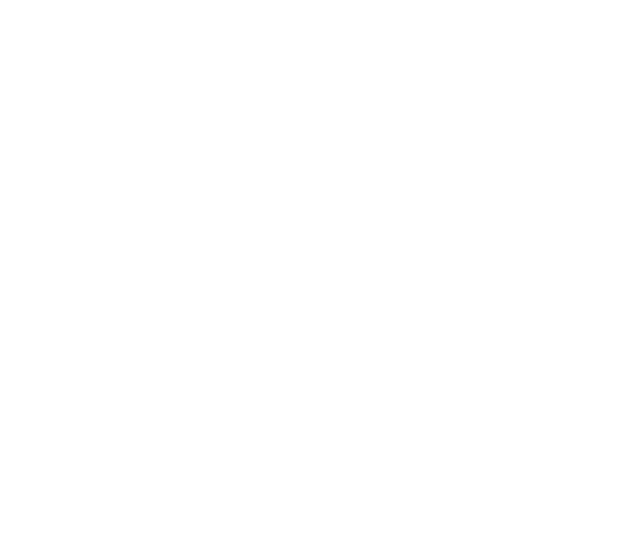
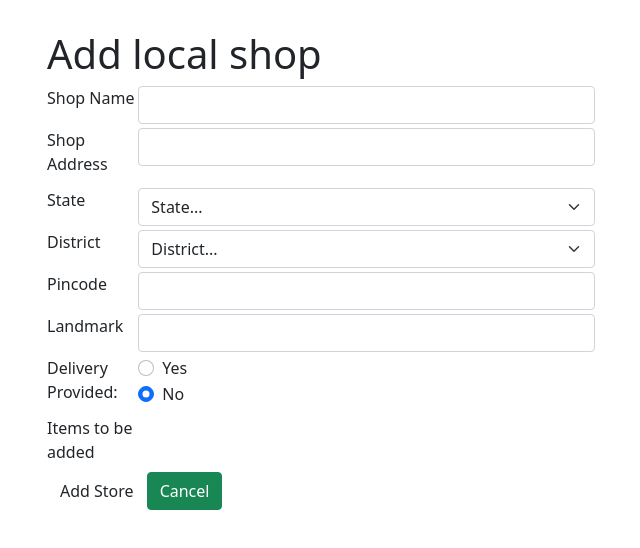
Before and after one commit to builtindoon/instalocalmart, a React (Create React App) app in the folder frontend/: page /localshop in a window 1280 px wide. Shown: the top 548 px of the page, without its empty margins (319-959 px from the left). Built offline with nearby package versions, Linux system fonts and the light colour scheme.

Commit message:
adding Addlocalshop

```diff
--- /dev/null
+++ b/frontend/src/Addlocalshop.js
@@ -0,0 +1,157 @@
+import React, { Component } from "react";
+  import "bootstrap/dist/css/bootstrap.min.css";
+  import Form from "react-bootstrap/Form";
+  import Button from "react-bootstrap/Button";
+  import { FormCheck, FormLabel } from "react-bootstrap";
+  function handleOnChange(value) {}
+  class Addlocalshop extends React.Component {
+
+	emptyItem = {
+        shopName: '',
+        shopAddress: '',
+        state:'',
+        district:'',
+        pincode:'',
+        landmark:'',
+        deliveryProvided:false
+    };
+
+    constructor(props) {
+      super(props);
+      this.state = { item: this.emptyItem };
+      this.handleChange = this.handleChange.bind(this);
+      this.handleShopName = this.handleShopName.bind(this);
+      this.handleSubmit = this.handleSubmit.bind(this);
+    }
+
+    handleChange(event) {
+        const target = event.target;
+        const value = target.value;
+        const name = target.name;
+        let item = {...this.state.item};
+        item[name] = value;
+        this.setState({item});
+    }
+
+    async handleSubmit(event) {
+        event.preventDefault();
+        const {item} = this.state;
+		console.log(item);
+        await fetch('/localshop' + (item.id ? '/' + item.id : ''), {
+            method: (item.id) ? 'PUT' : 'POST',
+            headers: {
+                'Accept': 'application/json',
+                'Content-Type': 'application/json'
+            },
+            body: JSON.stringify(item),
+        });
+        this.props.history.push('/localshop');
+        alert("Submitted successfully");
+    }
+
+    handleShopName(event) {
+      event.preventDefault();
+    }
+    render() {
+	const {item} = this.state;
+      return (
+        <div>
+          <div className="container" style={{ padding: "30px 10px" }}>
+            <div className="row">
+              <div className="col-md-3"></div>
+              <div className="col-md-6">
+                <h1>Add local shop </h1>
+
+                <Form className="form-horizontal" onSubmit={this.handleSubmit} >
+                  <Form.Group className="mb-1"   style={{ display: "flex" }} >
+                    <Form.Label className="control-label col-sm-2">Shop Name</Form.Label>
+                    <div className="col-sm-10">
+                    <Form.Control type="text" name="shopName" id="shopName" value={item.shopName || ''} onChange={this.handleChange} autoComplete="shopName" />
+                    </div>
+                  </Form.Group>
+                  <Form.Group className="mb-1"   style={{ display: "flex" }} >
+                    <Form.Label className="control-label col-sm-2">Shop Address</Form.Label>
+                    <div className="col-sm-10">
+                    <Form.Control type="text" name="shopAddress" id="shopAddress" value={item.shopAddress || ''} onChange={this.handleChange} autoComplete="shopAddress" />
+                    </div>
+                  </Form.Group>
+                  <Form.Group className="mb-1"   style={{ display: "flex" }} >
+                    <Form.Label className="control-label col-sm-2">State</Form.Label>
+                    <div className="col-sm-10">
+                    <Form.Select name="state" id="state" defaultValue={item.state || ''} onChange={this.handleChange} >
+                      <option>State...</option>
+                      <option value="delhi">Delhi</option>
+                      <option value="pune">Pune</option>
+                      <option value="mumbai">Mumbai</option>
+                      <option value="bengaluru">Bengaluru</option>
+                    </Form.Select>
+                    </div>
+                  </Form.Group>
+                  <Form.Group className="mb-1"   style={{ display: "flex" }} >
+                    <Form.Label className="control-label col-sm-2">District</Form.Label>
+                    <div className="col-sm-10">
+                    <Form.Select name="district" id="district" defaultValue={item.district || ''} onChange={this.handleChange} >
+                      <option>District...</option>
+                      <option value="bihar">Bihar</option>
+                      <option value="dehradun">Dehradun</option>
+                      <option value="lucknow">Lucknow</option>
+                    </Form.Select>
+                    </div>
+                  </Form.Group>
+                  <Form.Group className="mb-1"   style={{ display: "flex" }} >
+                    <Form.Label className="control-label col-sm-2">Pincode</Form.Label>
+                    <div className="col-sm-10">
+                    <Form.Control type="text" name="pincode" id="pincode" value={item.pincode || ''} onChange={this.handleChange} autoComplete="pincode" />
+                    </div>
+                  </Form.Group>
+
+                  <Form.Group className="mb-1"   style={{ display: "flex" }} >
+                    <Form.Label className="control-label col-sm-2">Landmark</Form.Label>
+                    <div className="col-sm-10">
+                    <Form.Control type="text" name="landmark" id="landmark" value={item.landmark || ''} onChange={this.handleChange} autoComplete="landmark" />
+                    </div>
+                  </Form.Group>
+
+                  <>
+                  <Form.Group className="mb-1"   style={{ display: "flex" }} >
+                      <Form.Label className="control-label col-sm-2">Delivery Provided:</Form.Label>
+                      <div className="col-sm-10">
+                      <Form.Check
+                        type="radio"
+                        name="deliveryProvided"
+                        id="deliveryProvided"
+                        label={`Yes`}
+                        onChange={this.handleChange}
+                       checked={item.deliveryProvided}
+                      />
+                      <Form.Check
+                        type="radio"
+                        name="deliveryProvided"
+                        id="deliveryProvided"
+                        label={`No`}
+                        checked={!item.deliveryProvided}
+                        onChange={this.handleChange}
+                      />
+                      </div>
+                    </Form.Group>
+                  </>
+                  <Form.Label className="control-label col-sm-2">Items to be added</Form.Label>
+                  <br></br>
+
+                  <Button variant="none" type="submit">
+                    Add Store
+                  </Button>
+                  <Button variant="success" type="submit">
+                    Cancel
+                  </Button>
+                </Form>
+              </div>
+              <div className="col-md-3"></div>
+            </div>
+          </div>
+        </div>
+      );
+    }
+  }
+
+  export default Addlocalshop;
--- a/frontend/src/App.js
+++ b/frontend/src/App.js
@@ -7,6 +7,7 @@
 import Registration from "./Registration";
 import RegistrationList from "./RegistrationList";
 import Login from "./Login";
+import Addlocalshop from './Addlocalshop';
 
 class App extends Component {
     render() {
@@ -19,6 +20,7 @@
                     <Route path='/local' exact={true} component={RegistrationList}/>
                     <Route path='/local/:id' component={Registration}/>
                     <Route path='/login' exact={true} component={Login}/>
+                    <Route path='/localshop' exact={true} component={Addlocalshop}/>
                 </Switch>
             </Router>
         )
```
